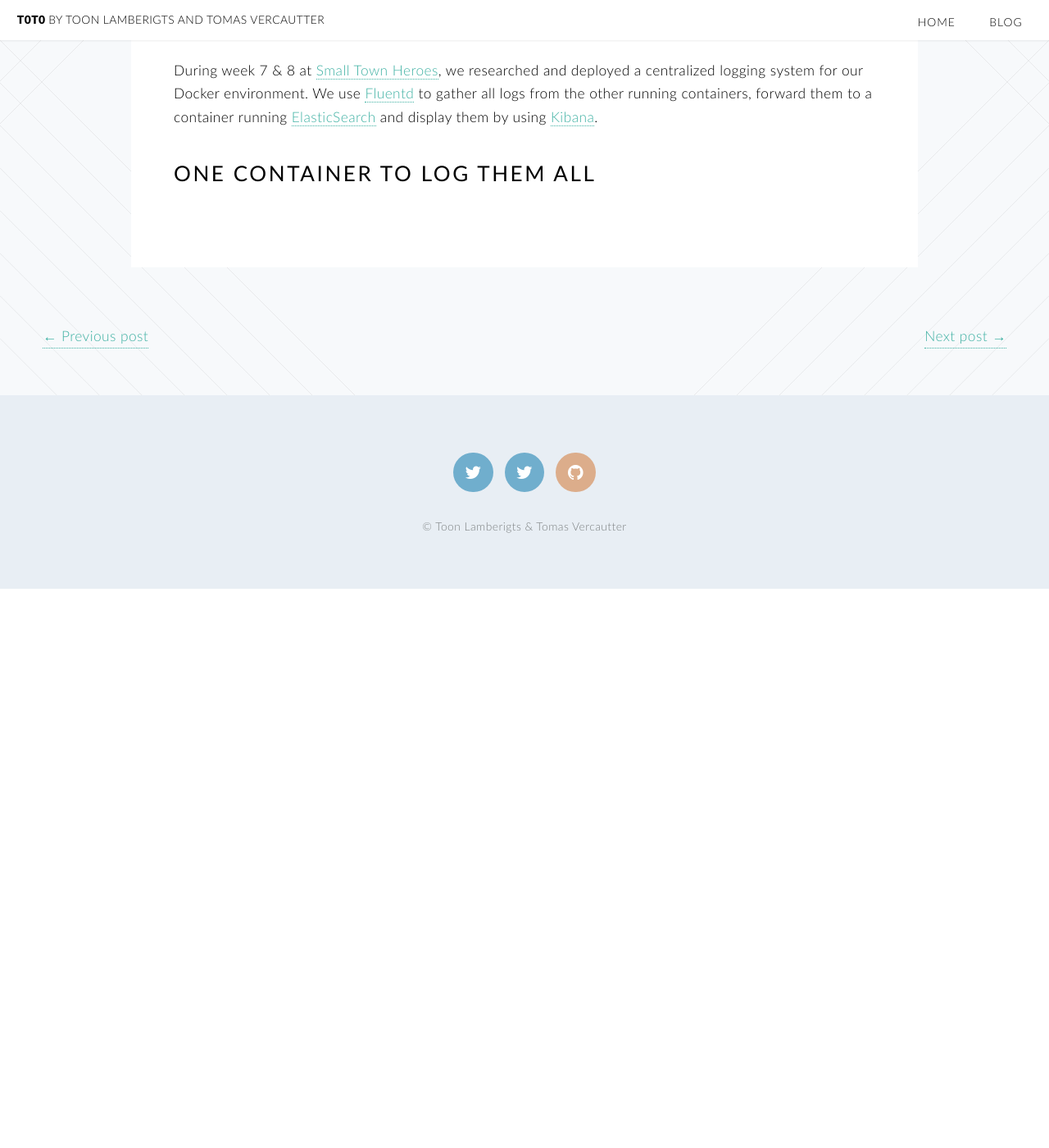
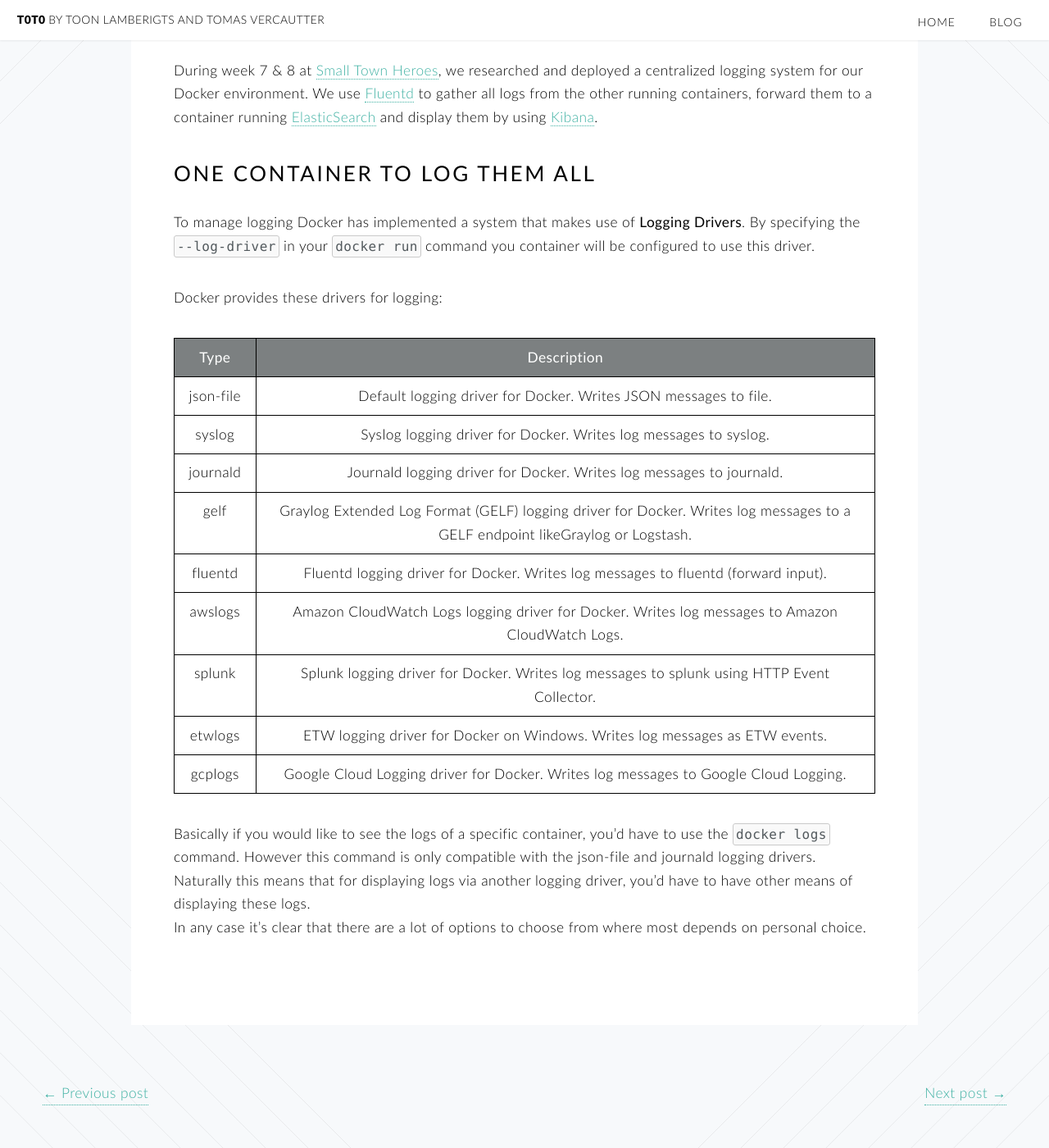
Before and after one commit to t0t0/t0t0.github.io, a Jekyll site: the page built from _posts/2016-4-22-logging-docker.md, in a window 1280 px wide and 1400 px high, scrolled down 282 px. Shown: the whole window at 82% size. Built offline with Jekyll 4.4.1, drawn with Linux system fonts in a browser that asks for light colours; before the commit the page ends 1000 px from its top, so only the background shows below that.

Commit message:
start of new post

```diff
--- a/_posts/2016-4-22-logging-docker.md
+++ b/_posts/2016-4-22-logging-docker.md
@@ -10,3 +10,57 @@
 <!--more-->
 
 ## <b> One container to log them all</b>
+
+To manage logging Docker has implemented a system that makes use of <b>Logging Drivers</b>.
+By specifying the `--log-driver` in your `docker run` command you container will be configured to use this driver.
+
+Docker provides these drivers for logging:
+<table class="default">
+	<thead>
+		<tr>
+			<th style="text-align: center">Type</th>
+			<th style="text-align: center">Description</th>
+		</tr>
+	</thead>
+	<tbody>
+    	<tr>
+      		<td style="text-align: center"><code class="highlighter-rouge">json-file</code></td>
+      		<td style="text-align: center">Default logging driver for Docker. Writes JSON messages to file.</td>
+    	</tr>
+    	<tr>
+      		<td style="text-align: center"><code class="highlighter-rouge">syslog</code></td>
+      		<td style="text-align: center">Syslog logging driver for Docker. Writes log messages to syslog.</td>
+    	</tr>
+    	<tr>
+      		<td style="text-align: center"><code class="highlighter-rouge">journald</code></td>
+      		<td style="text-align: center">Journald logging driver for Docker. Writes log messages to journald.</td>
+    	</tr>
+    	<tr>
+      		<td style="text-align: center"><code class="highlighter-rouge">gelf</code></td>
+      		<td style="text-align: center">Graylog Extended Log Format (GELF) logging driver for Docker. Writes log messages to a GELF endpoint likeGraylog or Logstash.</td>
+    	</tr>
+    	<tr>
+      		<td style="text-align: center"><code class="highlighter-rouge">fluentd</code></td>
+      		<td style="text-align: center">Fluentd logging driver for Docker. Writes log messages to fluentd (forward input).</td>
+    	</tr>
+    	<tr>
+      		<td style="text-align: center"><code class="highlighter-rouge">awslogs</code></td>
+      		<td style="text-align: center">Amazon CloudWatch Logs logging driver for Docker. Writes log messages to Amazon CloudWatch Logs.</td>
+    	</tr>
+    	<tr>
+      		<td style="text-align: center"><code class="highlighter-rouge">splunk</code></td>
+      		<td style="text-align: center">Splunk logging driver for Docker. Writes log messages to splunk using HTTP Event Collector.</td>
+    	</tr>
+    	<tr>
+      		<td style="text-align: center"><code class="highlighter-rouge">etwlogs</code></td>
+      		<td style="text-align: center">ETW logging driver for Docker on Windows. Writes log messages as ETW events.</td>
+    	</tr>
+    	<tr>
+      		<td style="text-align: center"><code class="highlighter-rouge">gcplogs</code></td>
+      		<td style="text-align: center">Google Cloud Logging driver for Docker. Writes log messages to Google Cloud Logging.</td>
+    	</tr>
+    </tbody>
+</table>
+
+Basically if you would like to see the logs of a specific container, you'd have to use the `docker logs` command. However this command is only compatible with the json-file and journald logging drivers. Naturally this means that for displaying logs via another logging driver, you'd have to have other means of displaying these logs.
+In any case it's clear that there are a lot of options to choose from where most depends on personal choice.
```
